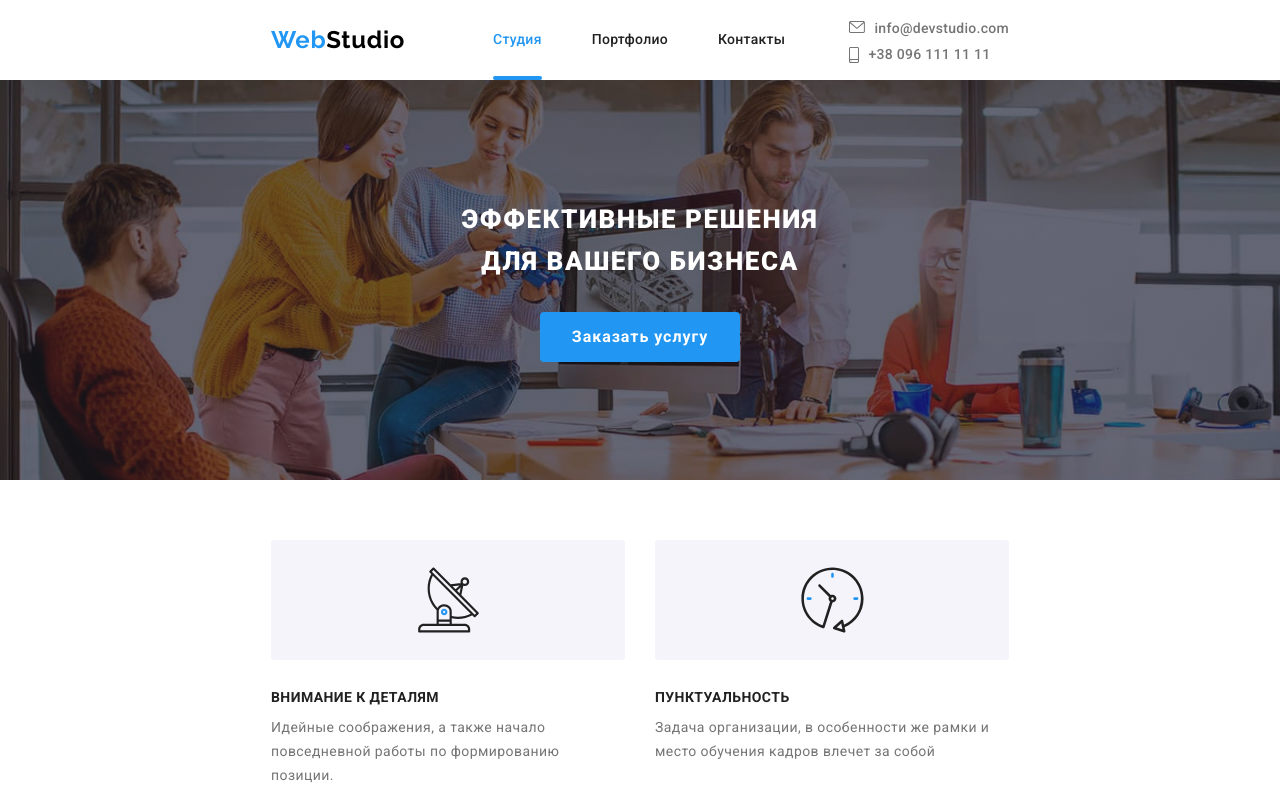
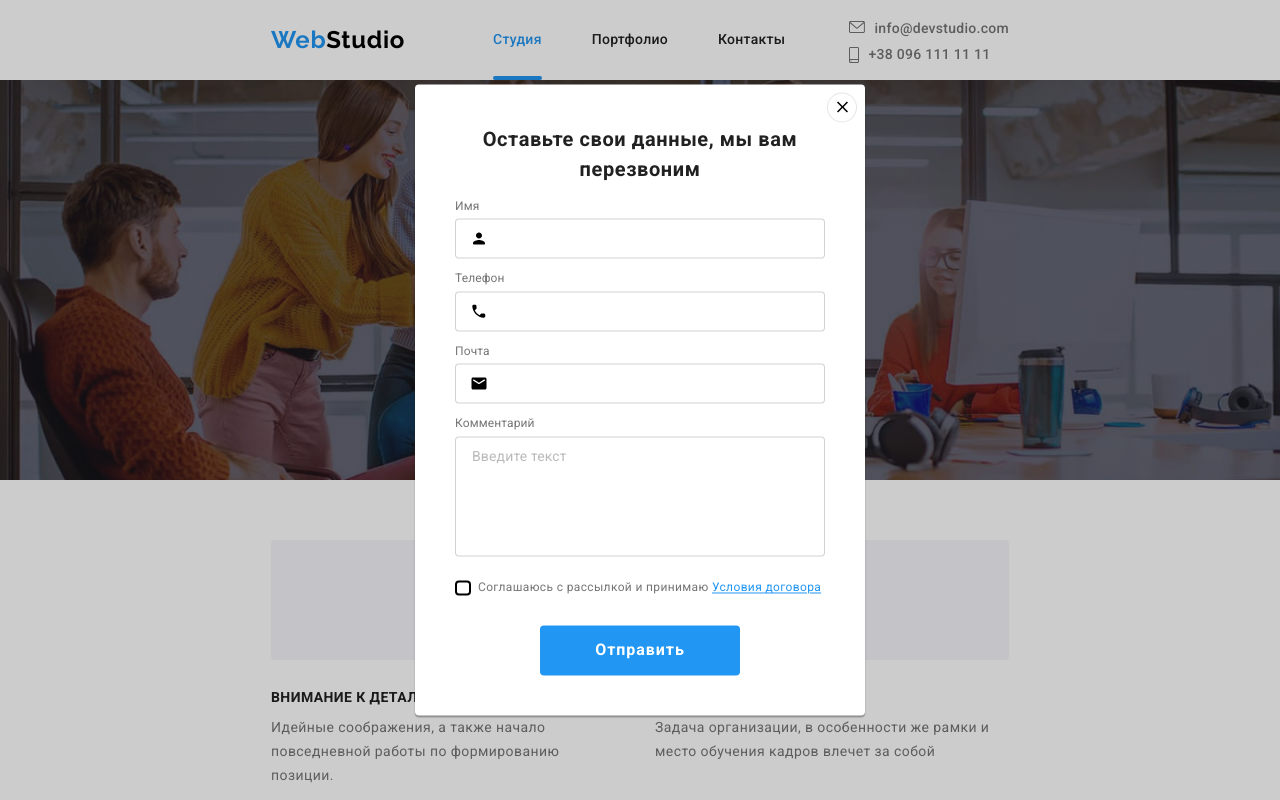
Before and after one commit to Yurii-Budynkevych/goit-markup-hw-08, a plain HTML site: page index.html in a window 1280 px wide. Both pictures are taken after a click on the button "Заказать услугу". Shown: the top 800 px of the page. Drawn offline with nearby package versions, Linux system fonts and the light colour scheme.

Commit message:
index.html-adaptive

```diff
--- a/index.html
+++ b/index.html
@@ -501,7 +501,7 @@
       </div>
     </footer>
 
-    <!-- <div class="backdrop is-hidden" data-modal>
+    <div class="backdrop is-hidden" data-modal>
       <div class="modal">
         <button type="button" class="modal-btn" data-modal-close>
           <svg
@@ -575,7 +575,7 @@
           <button class="button modal-submit" type="submit">Отправить</button>
         </form>
       </div>
-    </div> -->
+    </div>
     <script src="./js/menu.js"></script>
     <script src="./js/modal.js"></script>
   </body>
--- a/sass/components/_index.scss
+++ b/sass/components/_index.scss
@@ -417,6 +417,8 @@
   position: fixed;
   top: 0;
   left: 0;
+  z-index: 2;
+  overflow-y: scroll;
 
   width: 100%;
   height: 100%;
@@ -425,6 +427,10 @@
 
   transition: opacity 250ms cubic-bezier(0.4, 0, 0.2, 1),
     visibility 250ms cubic-bezier(0.4, 0, 0.2, 1);
+
+  @media screen and (min-width: 768px) {
+    padding: 15px 94px 15px 94px;
+  }
 }
 
 .backdrop.is-hidden {
@@ -439,12 +445,16 @@
   left: 50%;
   transform: translate(-50%, -50%);
 
-  width: 528px;
+  width: 450px;
 
   background-color: #ffffff;
   box-shadow: 0px 1px 3px rgba(0, 0, 0, 0.12), 0px 1px 1px rgba(0, 0, 0, 0.14),
     0px 2px 1px rgba(0, 0, 0, 0.2);
   border-radius: 4px;
+
+  @media screen and (min-width: 1600px) {
+    width: 528px;
+  }
 }
 
 .modal-btn {
@@ -481,13 +491,18 @@
 .modal-title {
   margin-top: 0;
   margin-bottom: 12px;
+  font-size: 20px;
+  line-height: 30px;
+  font-weight: 700;
 
-  font-weight: 700;
-  font-size: 20px;
-  line-height: 1.15;
   text-align: center;
   letter-spacing: 0.03em;
   color: #212121;
+
+  @media screen and (min-width: 1600px) {
+    font-size: 20px;
+    line-height: 23px;
+  }
 }
 
 .modal-label {
@@ -582,10 +597,15 @@
   align-items: center;
 
   font-weight: 400;
-  font-size: 14px;
-  line-height: 1.71;
+  font-size: 12px;
+  line-height: 14px;
   letter-spacing: 0.03em;
   color: #757575;
+
+  @media screen and (min-width: 1600px) {
+    font-size: 14px;
+    line-height: 1.71;
+  }
 }
 
 .license-label::before {
@@ -593,12 +613,15 @@
   display: inline-block;
   width: 16px;
   height: 15px;
-  margin-left: 12px;
   margin-right: 7px;
 
   background: #ffffff;
   border: 2px solid black;
   border-radius: 4px;
+
+  @media screen and (min-width: 1600px) {
+    margin-left: 12px;
+  }
 }
 
 .checkbox:checked + .license-label::before {
@@ -609,7 +632,6 @@
   background-size: contain;
   background-repeat: no-repeat;
 }
-
 .license-link {
   color: var(--accent-color);
   text-decoration: underline;
```
Also changed, not shown: css/main.css, css/main.min.css, 2 other files.
